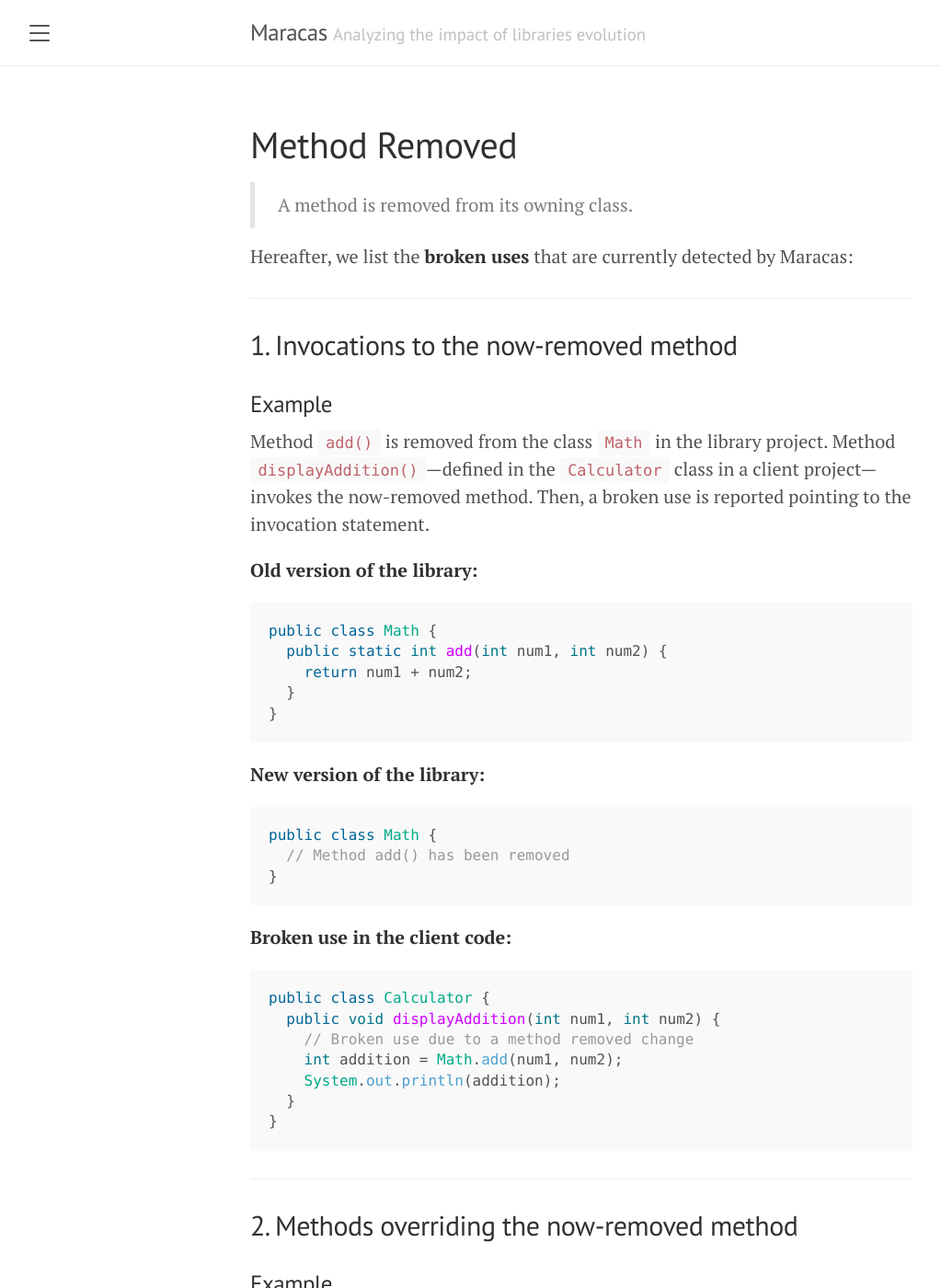
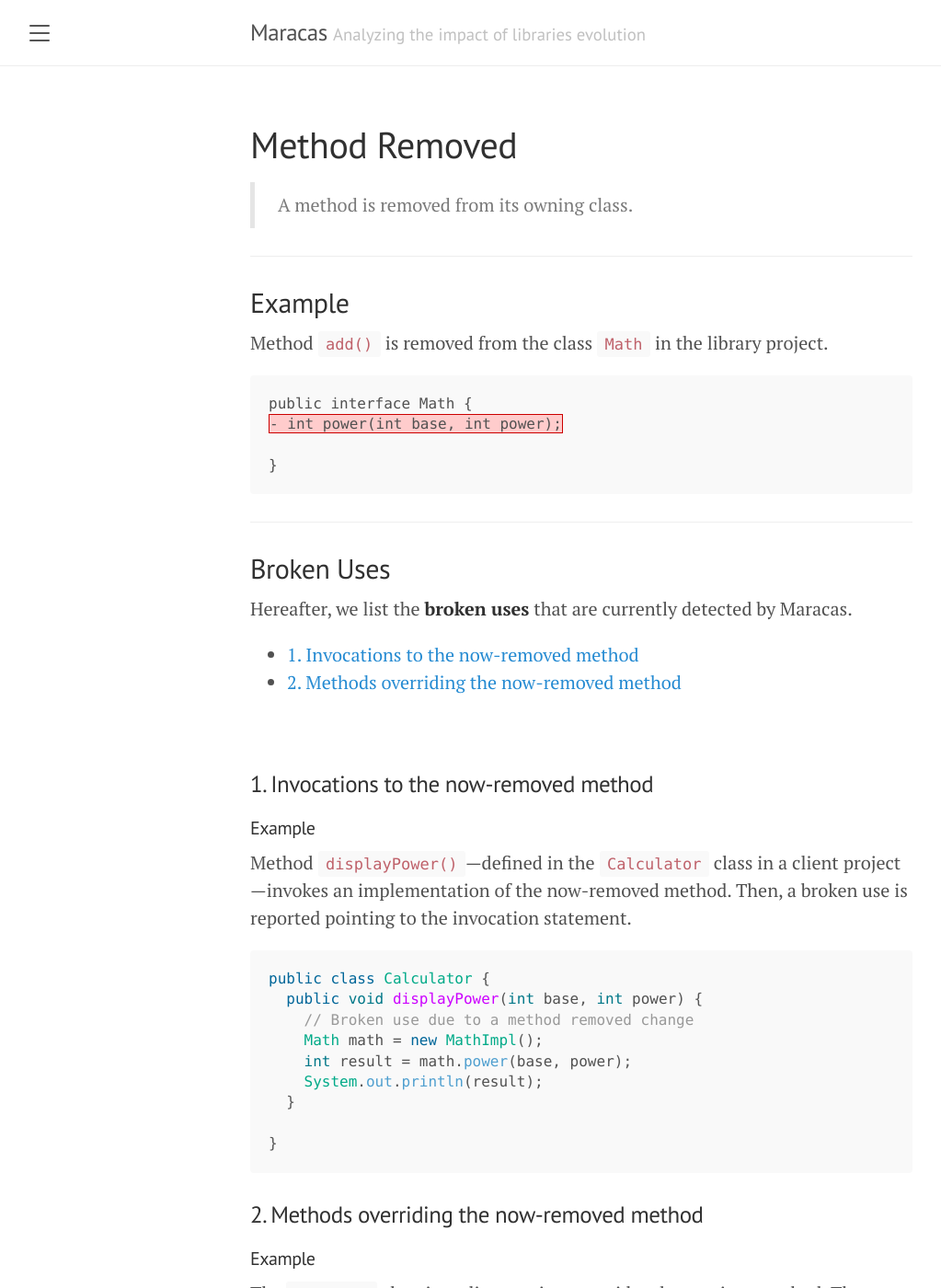
Before and after one commit to alien-tools/maracas, a Jekyll site: the page built from docs/_bcs/method-removed.md, in a window 1280 px wide and 1400 px high. Shown: the whole window at 92% size, without its empty margins (8-1031 px from the left). Built offline with Jekyll 4.4.1, drawn with Linux system fonts in a browser that asks for light colours; some of the changed text lies outside the part shown.

Commit message:
Improve bc look and feel

````diff
--- a/docs/_bcs/method-removed.md
+++ b/docs/_bcs/method-removed.md
@@ -5,66 +5,51 @@ title: Method Removed
 
 > A method is removed from its owning class.
 
-Hereafter, we list the **broken uses** that are currently detected by Maracas:
-
 ---
 
-## 1. Invocations to the now-removed method
-### Example
+## Example
 Method `add()` is removed from the class `Math` in the library project.
-Method `displayAddition()`—defined in the `Calculator` class in a client project—invokes the now-removed method.
-Then, a broken use is reported pointing to the invocation statement.
 
-**Old version of the library:**
-```java
-public class Math {
-  public static int add(int num1, int num2) {
-    return num1 + num2;
-  }
-}
-```
+```diff
+public interface Math {
+- int power(int base, int power);
 
-**New version of the library:**
-```java
-public class Math {
-  // Method add() has been removed
-}
-```
-
-**Broken use in the client code:**
-```java
-public class Calculator {
-  public void displayAddition(int num1, int num2) {
-    // Broken use due to a method removed change
-    int addition = Math.add(num1, num2);
-    System.out.println(addition);
-  }
 }
 ```
 
 ---
 
-## 2. Methods overriding the now-removed method
-### Example
-Method `power()` is removed from the interface `Math` in the library project.
+## Broken Uses
+Hereafter, we list the **broken uses** that are currently detected by Maracas.
+
+- [1. Invocations to the now-removed method](#case-1)
+- [2. Methods overriding the now-removed method](#case-2)
+
+<br>
+
+### 1. Invocations to the now-removed method <a name="case-1"></a>
+#### Example
+Method `displayPower()`—defined in the `Calculator` class in a client project—invokes an implementation of the now-removed method.
+Then, a broken use is reported pointing to the invocation statement.
+
+```java
+public class Calculator {
+  public void displayPower(int base, int power) {
+    // Broken use due to a method removed change
+    Math math = new MathImpl();
+    int result = math.power(base, power);
+    System.out.println(result);
+  }
+
+}
+```
+
+
+### 2. Methods overriding the now-removed method <a name="case-1"></a>
+#### Example
 The `MathImpl` class in a client project overrides the previous method.
 Then, a broken use is reported pointing to the client method declaration.
 
-**Old version of the library:**
-```java
-public interface Math {
-  int power(int base, int power);
-}
-```
-
-**New version of the library:**
-```java
-public interface Math {
-  // Method power() has been removed
-}
-```
-
-**Broken use in the client code:**
 ```java
 public class MathImpl implements Math {
   // Broken use due to a method removed change
@@ -76,5 +61,6 @@ public class MathImpl implements Math {
 
     return result;
   }
+
 }
 ```
````
Also changed, not shown: docs/_bcs/field-removed.md (+31 -44 lines).
